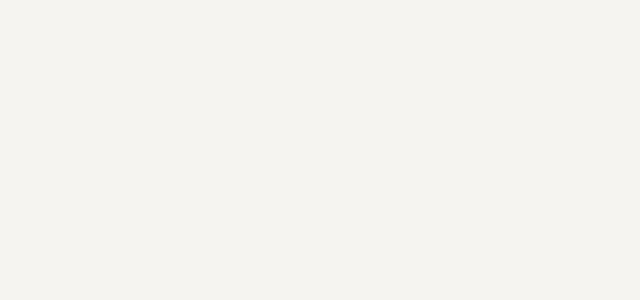
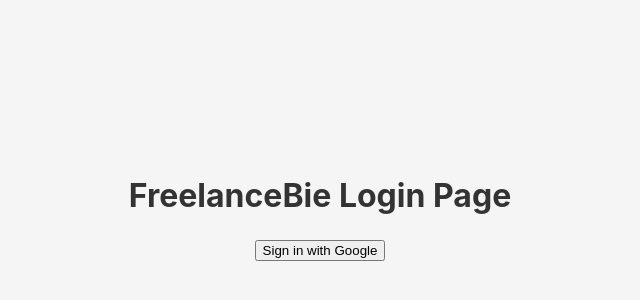
Before and after one commit to OtakuIsMe/FreelanceBie_EXE202, a React (Vite) app in the folder FE/: page /login in a window 1280 px wide. Before the commit this address had no page. Shown: the part 184-484 px from the top of the page, without its empty margins (320-960 px from the left). Built offline with nearby package versions, Linux system fonts and the light colour scheme; a web font is replaced by a local one.

Commit message:
Login Page

```diff
--- a/FE/package.json
+++ b/FE/package.json
@@ -10,6 +10,7 @@
     "preview": "vite preview"
   },
   "dependencies": {
+    "firebase": "^11.1.0",
     "react": "^18.2.0",
     "react-dom": "^18.2.0",
     "react-router-dom": "^7.1.0"
--- a/FE/src/App.tsx
+++ b/FE/src/App.tsx
@@ -1,6 +1,7 @@
 import './App.css'
 import { BrowserRouter, Routes, Route } from 'react-router-dom'
 import Home from './pages/User/Home/Home'
+import Login from './pages/User/Login/Login'
 
 function App() {
 	return (
@@ -8,6 +9,10 @@
 			<Routes>
 				<Route path='/' element={<Home />} />
 			</Routes>
+			<Routes>
+				<Route path="/login" element={<Login />} />
+			</Routes>
+
 		</BrowserRouter>
 	)
 }
--- a/FE/src/pages/User/Login/Login.css
+++ b/FE/src/pages/User/Login/Login.css
@@ -0,0 +1,35 @@
+/* Login.css */
+.container {
+    display: flex;
+    flex-direction: column;
+    justify-content: center;
+    align-items: center;
+    height: 100vh;
+    background-color: #f5f5f5;
+  }
+
+  h1 {
+    font-size: 2rem;
+    margin-bottom: 20px;
+    color: #333;
+  }
+
+  .btn {
+    padding: 10px 20px;
+    font-size: 1rem;
+    color: #fff;
+    background-color: #4285f4;
+    border: none;
+    border-radius: 5px;
+    cursor: pointer;
+    transition: background-color 0.3s;
+  }
+
+  .btn:hover {
+    background-color: #357ae8;
+  }
+
+  .btn:disabled {
+    background-color: #bbb;
+    cursor: not-allowed;
+  }
--- a/FE/src/pages/User/Login/Login.tsx
+++ b/FE/src/pages/User/Login/Login.tsx
@@ -0,0 +1,36 @@
+import React from 'react';
+import { getAuth, signInWithPopup, GoogleAuthProvider } from 'firebase/auth';
+import { firebaseApp } from '../Login/firebase/fibaseConfig';
+import './Login.css';
+
+const Login: React.FC = () => {
+  const auth = getAuth(firebaseApp);
+
+  const handleGoogleLogin = async () => {
+    const provider = new GoogleAuthProvider();
+    try {
+      const result = await signInWithPopup(auth, provider);
+      const user = result.user;
+      console.log('User Info:', user);
+      alert(`Welcome ${user.displayName}`);
+    } catch (error: any) {
+      if (error.code === 'auth/popup-closed-by-user') {
+        alert('Login canceled by the user.');
+      } else {
+        console.error('Login failed:', error);
+        alert('Login failed. Please try again.');
+      }
+    }
+  };
+
+  return (
+    <div className="container">
+      <h1>FreelanceBie Login Page</h1>
+      <button className="login-button" onClick={handleGoogleLogin}>
+        Sign in with Google
+      </button>
+    </div>
+  );
+};
+
+export default Login;
--- /dev/null
+++ b/FE/src/pages/User/Login/firebase/fibaseConfig.tsx
@@ -0,0 +1,22 @@
+import { initializeApp } from "firebase/app";
+import { getAnalytics } from "firebase/analytics";
+// TODO: Add SDKs for Firebase products that you want to use
+// https://firebase.google.com/docs/web/setup#available-libraries
+
+// Your web app's Firebase configuration
+// For Firebase JS SDK v7.20.0 and later, measurementId is optional
+const firebaseConfig = {
+  apiKey: "AIzaSyAhgAASANViJJJybegGyG0kcwuSMR38GNQ",
+  authDomain: "exe202-a5e56.firebaseapp.com",
+  projectId: "exe202-a5e56",
+  storageBucket: "exe202-a5e56.firebasestorage.app",
+  messagingSenderId: "83807708161",
+  appId: "1:83807708161:web:f9cbf10294177f9f5bcc00",
+  measurementId: "G-LSYRJEMZ3K"
+};
+
+// Initialize Firebase
+const app = initializeApp(firebaseConfig);
+const analytics = getAnalytics(app);
+
+export { app as firebaseApp };
```
Also changed, not shown: 2 other files (tests, documents, lock files or other folders).
